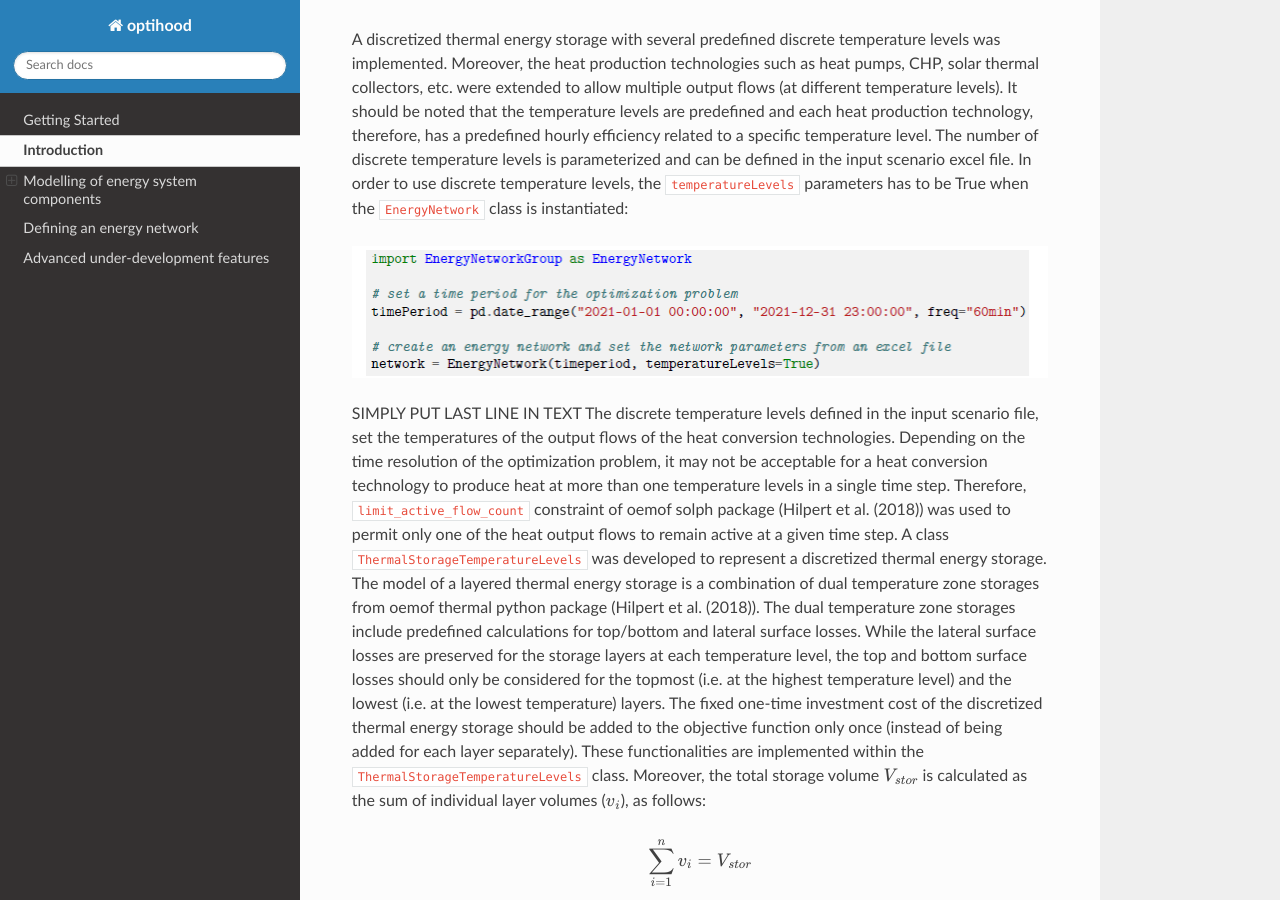
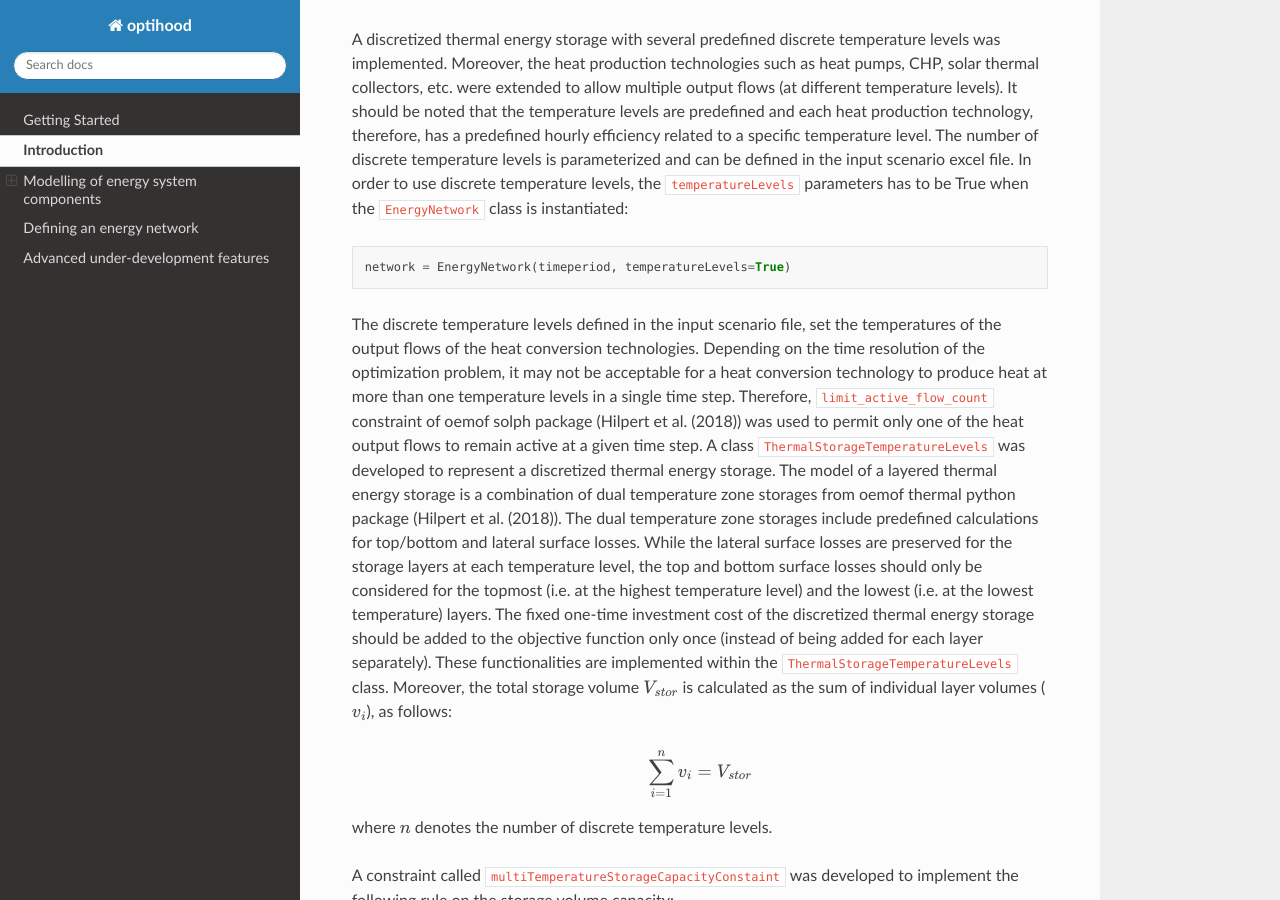
Before and after one commit to SPF-OST/optihood, a Sphinx documentation site: the page built from docs/guide/energy_system_component_models.rst, in a window 1280 px wide and 900 px high, scrolled down 9608 px. Built offline with Sphinx 7.4.7 and the Read the Docs theme 2.0.0, drawn with Linux system fonts in a browser that asks for light colours; pages that are not in the unit, such as notebooks, are missing from menus.

Commit message:
Update energy_system_component_models.rst

```diff
--- a/docs/guide/energy_system_component_models.rst
+++ b/docs/guide/energy_system_component_models.rst
@@ -206,12 +206,11 @@ extended to allow multiple output flows (at different temperature levels). It sh
 levels are predefined and each heat production technology, therefore, has a predefined hourly efficiency
 related to a specific temperature level. The number of discrete temperature levels is parameterized and can be
 defined in the input scenario excel file. In order to use discrete temperature levels, the ``temperatureLevels``
-parameters has to be True when the ``EnergyNetwork`` class is instantiated:
+parameters has to be True when the ``EnergyNetwork`` class is instantiated::
 
-.. image:: ./resources/code_snippet_multilayer_nrj_component.png
-      :width: 800
-      :alt: code_snippet_multilayer_nrj_component
-SIMPLY PUT LAST LINE IN TEXT
+      network = EnergyNetwork(timeperiod, temperatureLevels=True)
+
+
 The discrete temperature levels defined in the input scenario file, set the temperatures of the output
 flows of the heat conversion technologies. Depending on the time resolution of the optimization problem, it
 may not be acceptable for a heat conversion technology to produce heat at more than one temperature levels
```
